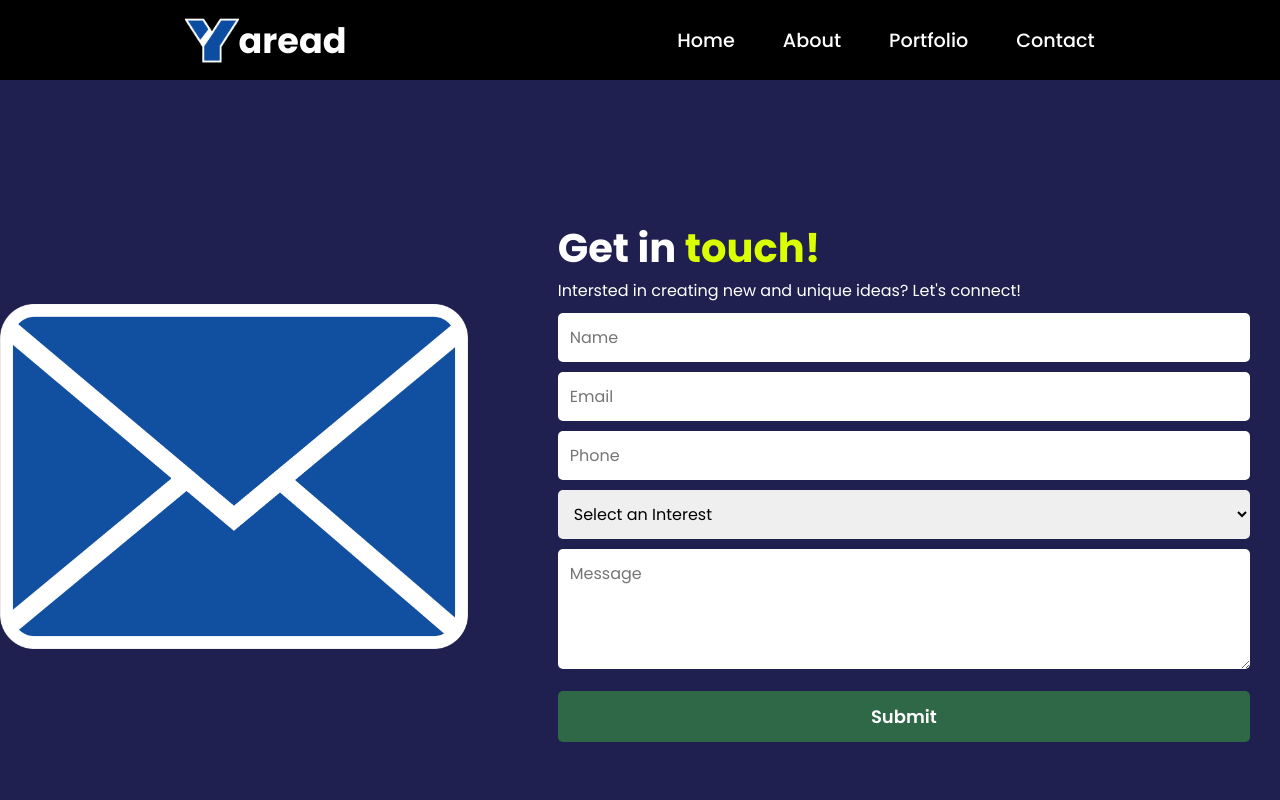
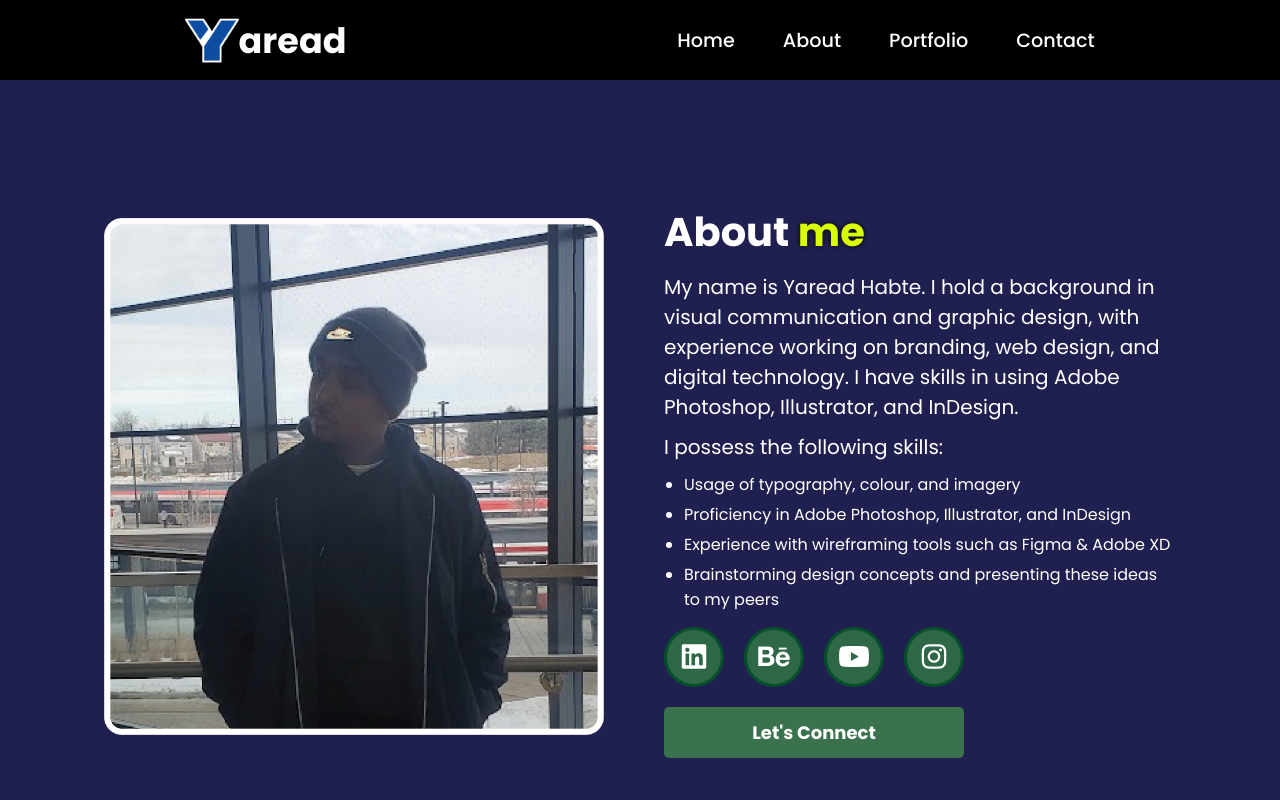
Before and after one commit to BlueBlur26/yaread_habte.com, a plain HTML site: page about.html in a window 1280 px wide. Shown: the top 800 px of the page. Drawn offline with Linux system fonts and the light colour scheme.

Commit message:
Update about.html

```diff
--- a/about.html
+++ b/about.html
@@ -38,30 +38,35 @@
     <section>
         <div class="main-container">
             <div class="image">
-                <img src="images/email.png" alt="Yaread Logo">
+                <img src="images/profile-picture.png" alt="Yaread Logo">
             </div>
+            <div class="content">
+                <h1 class="intro-text">About <span> me</span></h1>
+                <p>My name is Yaread Habte. I hold a background in visual
+                    communication and graphic design, with experience working on
+                    branding, web design, and digital technology. I have skills in using
+                    Adobe Photoshop, Illustrator, and InDesign.</p>
 
-            <!-- Contact Form Section -->
-            <div class="contact-form">
-                <h1 class="intro-text">Get in <span> touch!</span></h1>
-                <p>Intersted in creating new and unique ideas? Let's connect!</p>
-                <form action="#" method="POST">
-                    <input type="text" name="name" placeholder="Name" required>
-                    <input type="email" name="email" placeholder="Email" required>
-                    <input type="tel" name="phone" placeholder="Phone" required>
+                <p>I possess the following skills:</p>
+                <ul>
+                    <li>Usage of typography, colour, and imagery</li>
+                    <li>Proficiency in Adobe Photoshop, Illustrator, and InDesign</li>
+                    <li>Experience with wireframing tools such as Figma & Adobe XD</li>
+                    <li>Brainstorming design concepts and presenting these ideas to my peers</li>
+                </ul>
 
-                    <select name="interest">
-                        <option value="" disabled selected>Select an Interest</option>
-                        <option value="graphic-design">Graphic Design</option>
-                        <option value="web-design">Web Design</option>
-                        <option value="branding">Branding</option>
-                        <option value="other">Other</option>
-                    </select>
+                <!-- Social Media Icons -->
+                <div class="social-links">
+                    <a href="https://www.linkedin.com/in/yaread-habte-431664163" target="_blank"><i class="fa-brands fa-linkedin"></i></a>
+                    <a href="https://www.behance.net/yareadhabte" target="_blank"><i class="fa-brands fa-behance"></i></a>
+                    <a href="https://youtube.com/@blueblur_2680?si=-03tpCZzJTmL7HLw" target="_blank"><i class="fa-brands fa-youtube"></i></a>
+                    <a href="https://www.instagram.com/blueblur_26/" target="_blank"><i class="fa-brands fa-instagram"></i></a>
+                </div>
 
-                    <textarea name="message" placeholder="Message"></textarea>
-
-                    <button type="submit" class="btn-submit">Submit</button>
-                </form>
+                <!-- Button Below Social Icons -->
+                <div class="btn">
+                    <a href="contact.html" class="button">Let's Connect</a>
+                </div>
             </div>
         </div>
     </section>
@@ -88,6 +93,5 @@
   }
 });
   </script>
-
 </body>
 </html>
```
